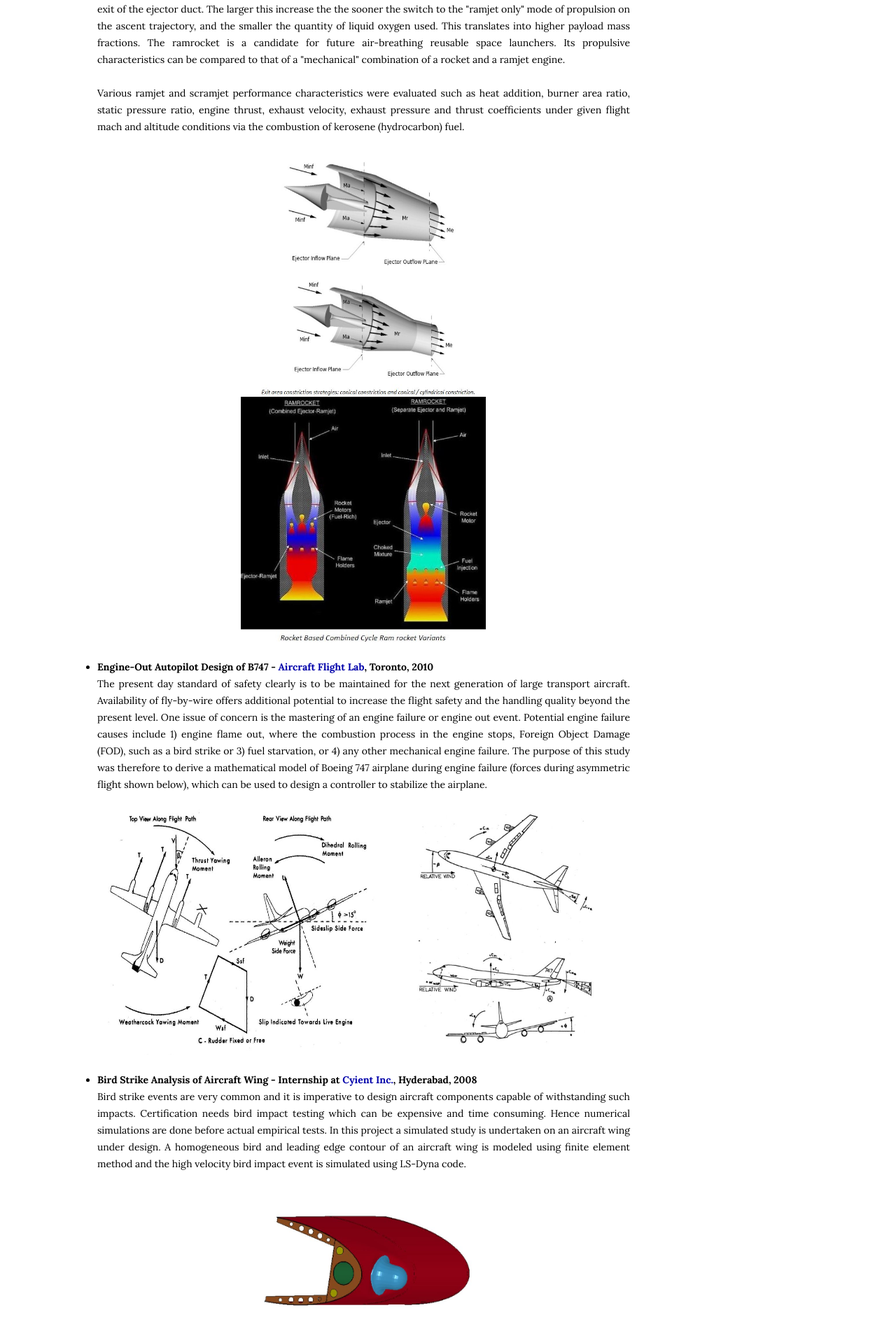
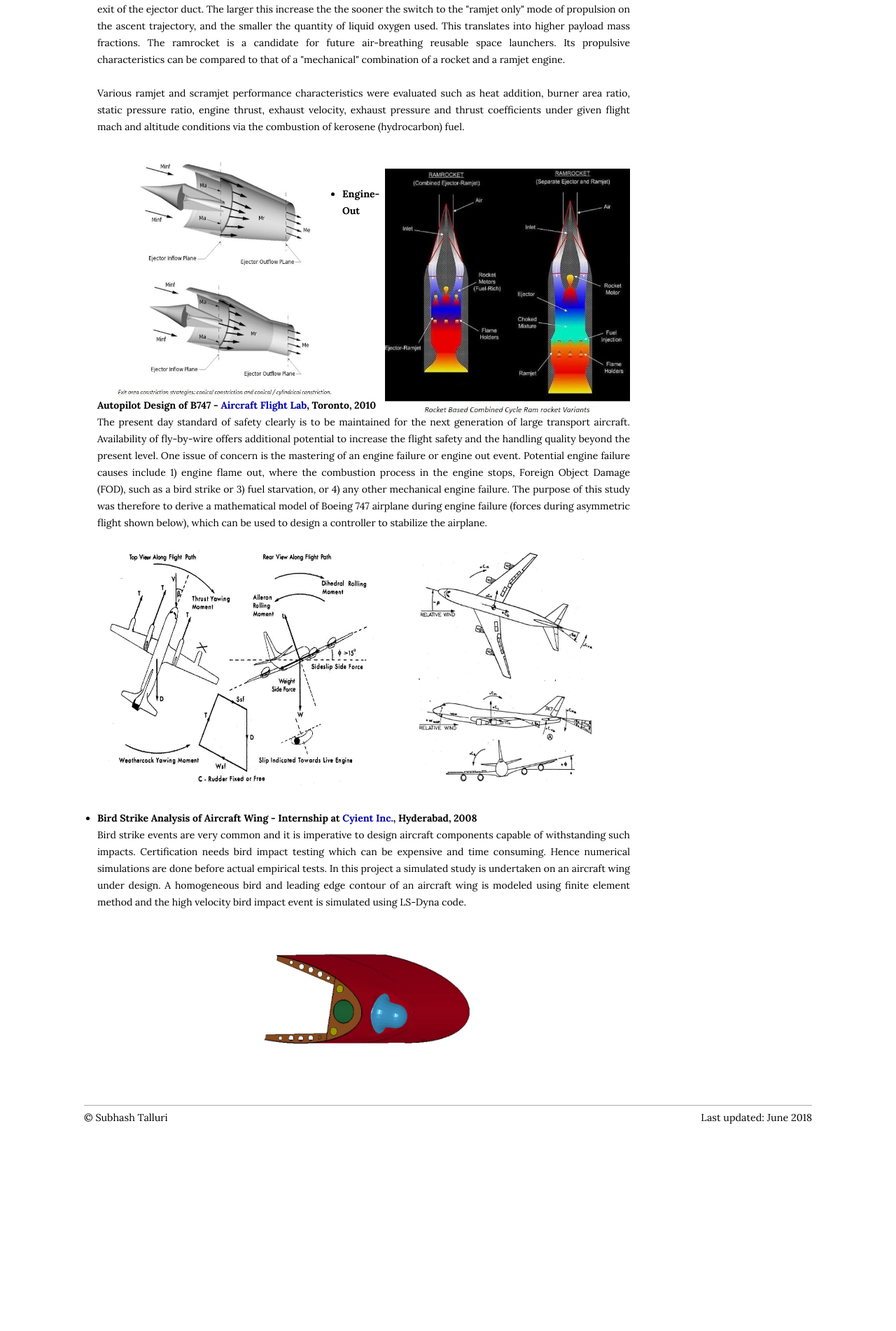
Before and after one commit to subhashtalluri/subhashtalluri.github.io, a Jekyll site: the page built from engineering.html, in a window 1280 px wide. Shown: the part 2441-4343 px from the top of the page at 70% size. Built offline with Jekyll 4.4.1, drawn with Linux system fonts in a browser that asks for light colours; after the commit the page ends 4060 px from its top, so only the background shows below that.

Commit message:
changes 3

```diff
--- a/engineering.html
+++ b/engineering.html
@@ -89,8 +89,8 @@ title: Subhash Talluri | Engineering
 
         Various ramjet and scramjet performance characteristics were evaluated such as heat addition, burner area ratio, static pressure ratio, engine thrust, exhaust velocity, exhaust pressure and thrust coefficients under given flight mach and altitude conditions via the combustion of kerosene (hydrocarbon) fuel. <br> <br>
 
-        <center><img src="/assets/ram1.JPG" width="350px" height="350px" align="middle"> <br>
-            <img src="/assets/ram2.JPG" width="350px" height="350px" align="middle"></center>
+        <center><img src="/assets/ram1.JPG" width="350px" height="350px" align="left"> <br>
+            <img src="/assets/ram2.JPG" width="350px" height="350px" align="right"></center>
 
     </li>
     <br>
```
